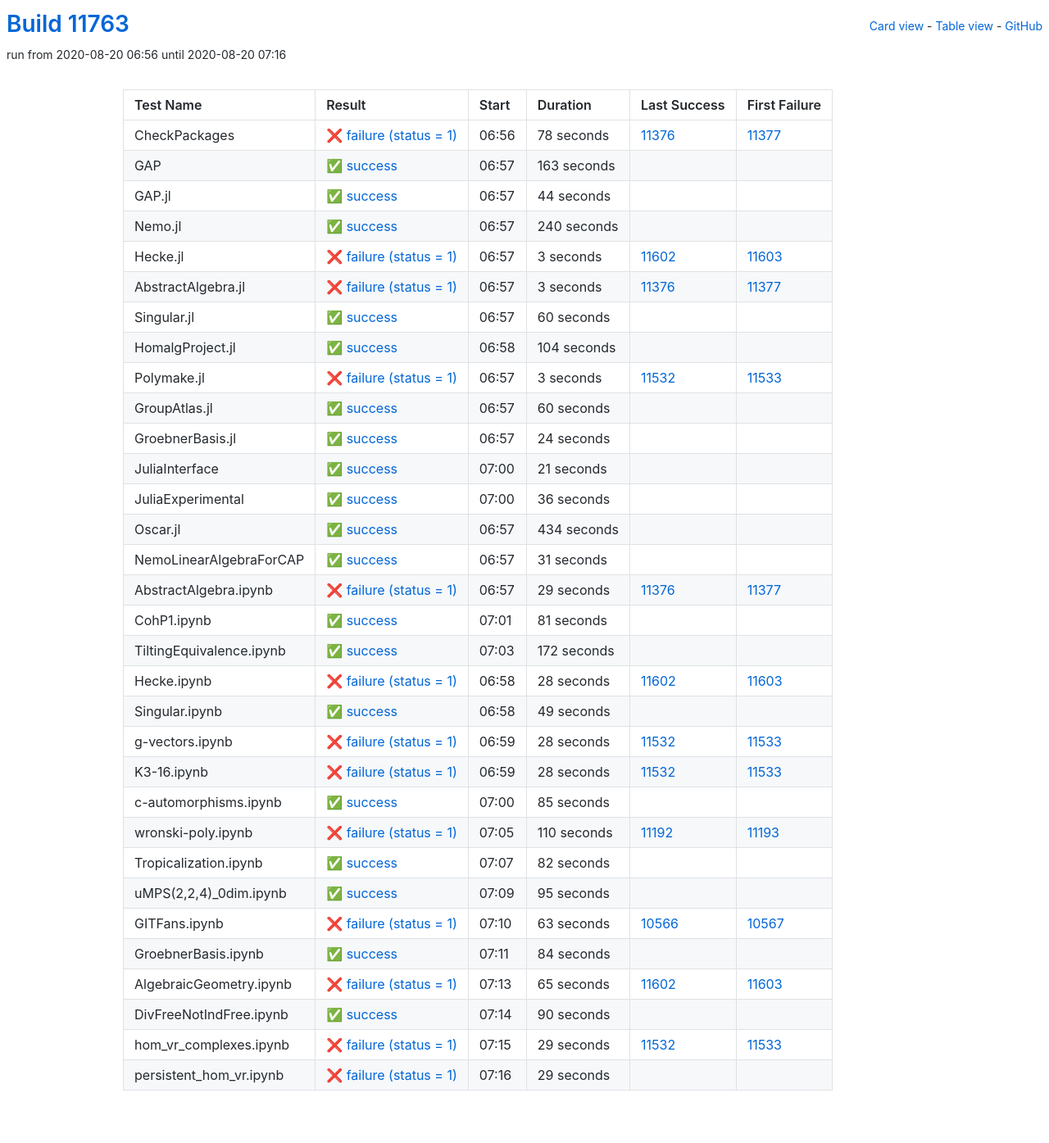
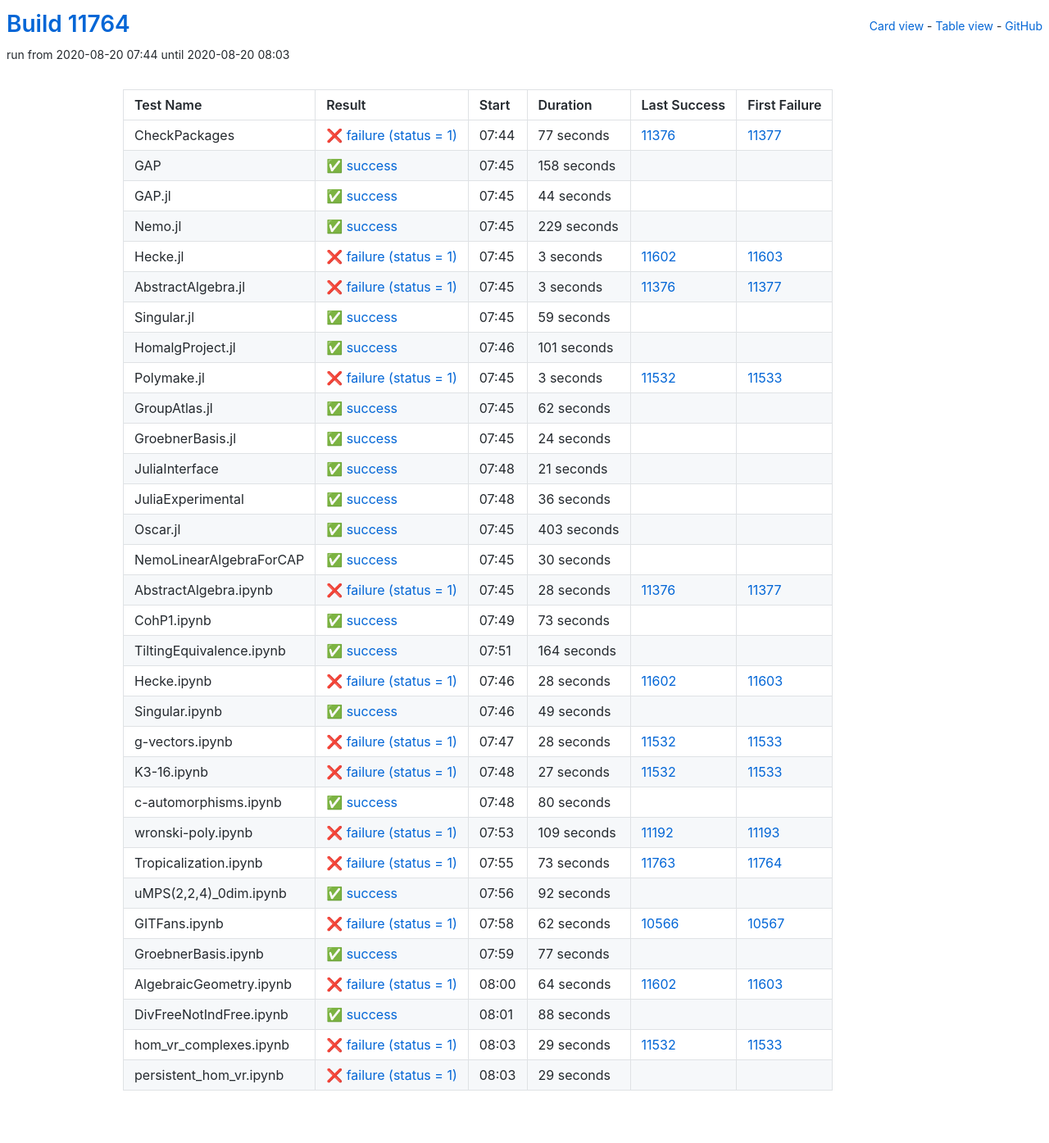
Before and after one commit to oscar-system/oscar-ci-status, a Jekyll site: the page built from table.html, in a window 1280 px wide. Shown: the whole page at 82% size. Built offline with Jekyll 4.4.1, drawn with Linux system fonts in a browser that asks for light colours.

Commit message:
Build #11764

```diff
--- a/_data/ci.yml
+++ b/_data/ci.yml
@@ -1,6 +1,6 @@
 ---
-build: 11763
-build_url: https://oscarci.mathematik.uni-kl.de/job/oscar/11763/
+build: 11764
+build_url: https://oscarci.mathematik.uni-kl.de/job/oscar/11764/
 job: oscar
 organization: oscar-system
 repo: oscar-ci-status
@@ -8,32 +8,32 @@
 tests:
 - name: CheckPackages
   id: checkpackages
-  log: https://oscarci.mathematik.uni-kl.de/job/oscar/11763/artifact/logs/build-11763/CheckPackages.log
-  start: 2020-08-20 06:56
+  log: https://oscarci.mathematik.uni-kl.de/job/oscar/11764/artifact/logs/build-11764/CheckPackages.log
+  start: 2020-08-20 07:44
   success: false
   exitcode: 1
   status: failure
-  duration: 78
+  duration: 77
   last_success: 11376
   last_success_url: https://oscarci.mathematik.uni-kl.de/job/oscar/11376/
   first_failure: 11377
   first_failure_url: https://oscarci.mathematik.uni-kl.de/job/oscar/11377/
 - name: GAP
   id: gap
-  log: https://oscarci.mathematik.uni-kl.de/job/oscar/11763/artifact/logs/build-11763/GAP.log
-  start: 2020-08-20 06:57
+  log: https://oscarci.mathematik.uni-kl.de/job/oscar/11764/artifact/logs/build-11764/GAP.log
+  start: 2020-08-20 07:45
   success: true
   exitcode: 0
   status: success
-  duration: 163
+  duration: 158
   last_success: false
   last_success_url:
   first_failure: false
   first_failure_url:
 - name: GAP.jl
   id: gap-jl
-  log: https://oscarci.mathematik.uni-kl.de/job/oscar/11763/artifact/logs/build-11763/GAP.jl.log
-  start: 2020-08-20 06:57
+  log: https://oscarci.mathematik.uni-kl.de/job/oscar/11764/artifact/logs/build-11764/GAP.jl.log
+  start: 2020-08-20 07:45
   success: true
   exitcode: 0
   status: success
@@ -44,20 +44,20 @@
   first_failure_url:
 - name: Nemo.jl
   id: nemo-jl
-  log: https://oscarci.mathematik.uni-kl.de/job/oscar/11763/artifact/logs/build-11763/Nemo.jl.log
-  start: 2020-08-20 06:57
+  log: https://oscarci.mathematik.uni-kl.de/job/oscar/11764/artifact/logs/build-11764/Nemo.jl.log
+  start: 2020-08-20 07:45
   success: true
   exitcode: 0
   status: success
-  duration: 240
+  duration: 229
   last_success: false
   last_success_url:
   first_failure: false
   first_failure_url:
 - name: Hecke.jl
   id: hecke-jl
-  log: https://oscarci.mathematik.uni-kl.de/job/oscar/11763/artifact/logs/build-11763/Hecke.jl.log
-  start: 2020-08-20 06:57
+  log: https://oscarci.mathematik.uni-kl.de/job/oscar/11764/artifact/logs/build-11764/Hecke.jl.log
+  start: 2020-08-20 07:45
   success: false
   exitcode: 1
   status: failure
@@ -68,8 +68,8 @@
   first_failure_url: https://oscarci.mathematik.uni-kl.de/job/oscar/11603/
 - name: AbstractAlgebra.jl
   id: abstractalgebra-jl
-  log: https://oscarci.mathematik.uni-kl.de/job/oscar/11763/artifact/logs/build-11763/AbstractAlgebra.jl.log
-  start: 2020-08-20 06:57
+  log: https://oscarci.mathematik.uni-kl.de/job/oscar/11764/artifact/logs/build-11764/AbstractAlgebra.jl.log
+  start: 2020-08-20 07:45
   success: false
   exitcode: 1
   status: failure
@@ -80,32 +80,32 @@
   first_failure_url: https://oscarci.mathematik.uni-kl.de/job/oscar/11377/
 - name: Singular.jl
   id: singular-jl
-  log: https://oscarci.mathematik.uni-kl.de/job/oscar/11763/artifact/logs/build-11763/Singular.jl.log
-  start: 2020-08-20 06:57
+  log: https://oscarci.mathematik.uni-kl.de/job/oscar/11764/artifact/logs/build-11764/Singular.jl.log
+  start: 2020-08-20 07:45
   success: true
   exitcode: 0
   status: success
-  duration: 60
+  duration: 59
   last_success: false
   last_success_url:
   first_failure: false
   first_failure_url:
 - name: HomalgProject.jl
   id: homalgproject-jl
-  log: https://oscarci.mathematik.uni-kl.de/job/oscar/11763/artifact/logs/build-11763/HomalgProject.jl.log
-  start: 2020-08-20 06:58
+  log: https://oscarci.mathematik.uni-kl.de/job/oscar/11764/artifact/logs/build-11764/HomalgProject.jl.log
+  start: 2020-08-20 07:46
   success: true
   exitcode: 0
   status: success
-  duration: 104
+  duration: 101
   last_success: false
   last_success_url:
   first_failure: false
   first_failure_url:
 - name: Polymake.jl
   id: polymake-jl
-  log: https://oscarci.mathematik.uni-kl.de/job/oscar/11763/artifact/logs/build-11763/Polymake.jl.log
-  start: 2020-08-20 06:57
+  log: https://oscarci.mathematik.uni-kl.de/job/oscar/11764/artifact/logs/build-11764/Polymake.jl.log
+  start: 2020-08-20 07:45
   success: false
   exitcode: 1
   status: failure
@@ -116,20 +116,20 @@
   first_failure_url: https://oscarci.mathematik.uni-kl.de/job/oscar/11533/
 - name: GroupAtlas.jl
   id: groupatlas-jl
-  log: https://oscarci.mathematik.uni-kl.de/job/oscar/11763/artifact/logs/build-11763/GroupAtlas.jl.log
-  start: 2020-08-20 06:57
+  log: https://oscarci.mathematik.uni-kl.de/job/oscar/11764/artifact/logs/build-11764/GroupAtlas.jl.log
+  start: 2020-08-20 07:45
   success: true
   exitcode: 0
   status: success
-  duration: 60
+  duration: 62
   last_success: false
   last_success_url:
   first_failure: false
   first_failure_url:
 - name: GroebnerBasis.jl
   id: groebnerbasis-jl
-  log: https://oscarci.mathematik.uni-kl.de/job/oscar/11763/artifact/logs/build-11763/GroebnerBasis.jl.log
-  start: 2020-08-20 06:57
+  log: https://oscarci.mathematik.uni-kl.de/job/oscar/11764/artifact/logs/build-11764/GroebnerBasis.jl.log
+  start: 2020-08-20 07:45
   success: true
   exitcode: 0
   status: success
@@ -140,8 +140,8 @@
   first_failure_url:
 - name: JuliaInterface
   id: juliainterface
-  log: https://oscarci.mathematik.uni-kl.de/job/oscar/11763/artifact/logs/build-11763/JuliaInterface.log
-  start: 2020-08-20 07:00
+  log: https://oscarci.mathematik.uni-kl.de/job/oscar/11764/artifact/logs/build-11764/JuliaInterface.log
+  start: 2020-08-20 07:48
   success: true
   exitcode: 0
   status: success
@@ -152,8 +152,8 @@
   first_failure_url:
 - name: JuliaExperimental
   id: juliaexperimental
-  log: https://oscarci.mathematik.uni-kl.de/job/oscar/11763/artifact/logs/build-11763/JuliaExperimental.log
-  start: 2020-08-20 07:00
+  log: https://oscarci.mathematik.uni-kl.de/job/oscar/11764/artifact/logs/build-11764/JuliaExperimental.log
+  start: 2020-08-20 07:48
   success: true
   exitcode: 0
   status: success
@@ -164,68 +164,68 @@
   first_failure_url:
 - name: Oscar.jl
   id: oscar-jl
-  log: https://oscarci.mathematik.uni-kl.de/job/oscar/11763/artifact/logs/build-11763/Oscar.jl.log
-  start: 2020-08-20 06:57
+  log: https://oscarci.mathematik.uni-kl.de/job/oscar/11764/artifact/logs/build-11764/Oscar.jl.log
+  start: 2020-08-20 07:45
   success: true
   exitcode: 0
   status: success
-  duration: 434
+  duration: 403
   last_success: false
   last_success_url:
   first_failure: false
   first_failure_url:
 - name: NemoLinearAlgebraForCAP
   id: nemolinearalgebraforcap
-  log: https://oscarci.mathematik.uni-kl.de/job/oscar/11763/artifact/logs/build-11763/NemoLinearAlgebraForCAP.log
-  start: 2020-08-20 06:57
+  log: https://oscarci.mathematik.uni-kl.de/job/oscar/11764/artifact/logs/build-11764/NemoLinearAlgebraForCAP.log
+  start: 2020-08-20 07:45
   success: true
   exitcode: 0
   status: success
-  duration: 31
+  duration: 30
   last_success: false
   last_success_url:
   first_failure: false
   first_failure_url:
 - name: AbstractAlgebra.ipynb
   id: abstractalgebra-ipynb
-  log: https://oscarci.mathematik.uni-kl.de/job/oscar/11763/artifact/logs/build-11763/AbstractAlgebra.ipynb.log
-  start: 2020-08-20 06:57
+  log: https://oscarci.mathematik.uni-kl.de/job/oscar/11764/artifact/logs/build-11764/AbstractAlgebra.ipynb.log
+  start: 2020-08-20 07:45
   success: false
   exitcode: 1
   status: failure
-  duration: 29
+  duration: 28
   last_success: 11376
   last_success_url: https://oscarci.mathematik.uni-kl.de/job/oscar/11376/
   first_failure: 11377
   first_failure_url: https://oscarci.mathematik.uni-kl.de/job/oscar/11377/
 - name: CohP1.ipynb
   id: cohp1-ipynb
-  log: https://oscarci.mathematik.uni-kl.de/job/oscar/11763/artifact/logs/build-11763/CohP1.ipynb.log
-  start: 2020-08-20 07:01
+  log: https://oscarci.mathematik.uni-kl.de/job/oscar/11764/artifact/logs/build-11764/CohP1.ipynb.log
+  start: 2020-08-20 07:49
   success: true
   exitcode: 0
   status: success
-  duration: 81
+  duration: 73
   last_success: false
   last_success_url:
   first_failure: false
   first_failure_url:
 - name: TiltingEquivalence.ipynb
   id: tiltingequivalence-ipynb
-  log: https://oscarci.mathematik.uni-kl.de/job/oscar/11763/artifact/logs/build-11763/TiltingEquivalence.ipynb.log
-  start: 2020-08-20 07:03
+  log: https://oscarci.mathematik.uni-kl.de/job/oscar/11764/artifact/logs/build-11764/TiltingEquivalence.ipynb.log
+  start: 2020-08-20 07:51
   success: true
   exitcode: 0
   status: success
-  duration: 172
+  duration: 164
   last_success: false
   last_success_url:
   first_failure: false
   first_failure_url:
 - name: Hecke.ipynb
   id: hecke-ipynb
-  log: https://oscarci.mathematik.uni-kl.de/job/oscar/11763/artifact/logs/build-11763/Hecke.ipynb.log
-  start: 2020-08-20 06:58
+  log: https://oscarci.mathematik.uni-kl.de/job/oscar/11764/artifact/logs/build-11764/Hecke.ipynb.log
+  start: 2020-08-20 07:46
   success: false
   exitcode: 1
   status: failure
@@ -236,8 +236,8 @@
   first_failure_url: https://oscarci.mathematik.uni-kl.de/job/oscar/11603/
 - name: Singular.ipynb
   id: singular-ipynb
-  log: https://oscarci.mathematik.uni-kl.de/job/oscar/11763/artifact/logs/build-11763/Singular.ipynb.log
-  start: 2020-08-20 06:58
+  log: https://oscarci.mathematik.uni-kl.de/job/oscar/11764/artifact/logs/build-11764/Singular.ipynb.log
+  start: 2020-08-20 07:46
   success: true
   exitcode: 0
   status: success
@@ -248,8 +248,8 @@
   first_failure_url:
 - name: g-vectors.ipynb
   id: g-vectors-ipynb
-  log: https://oscarci.mathematik.uni-kl.de/job/oscar/11763/artifact/logs/build-11763/g-vectors.ipynb.log
-  start: 2020-08-20 06:59
+  log: https://oscarci.mathematik.uni-kl.de/job/oscar/11764/artifact/logs/build-11764/g-vectors.ipynb.log
+  start: 2020-08-20 07:47
   success: false
   exitcode: 1
   status: failure
@@ -260,116 +260,116 @@
   first_failure_url: https://oscarci.mathematik.uni-kl.de/job/oscar/11533/
 - name: K3-16.ipynb
   id: k3-16-ipynb
-  log: https://oscarci.mathematik.uni-kl.de/job/oscar/11763/artifact/logs/build-11763/K3-16.ipynb.log
-  start: 2020-08-20 06:59
+  log: https://oscarci.mathematik.uni-kl.de/job/oscar/11764/artifact/logs/build-11764/K3-16.ipynb.log
+  start: 2020-08-20 07:48
   success: false
   exitcode: 1
   status: failure
-  duration: 28
+  duration: 27
   last_success: 11532
   last_success_url: https://oscarci.mathematik.uni-kl.de/job/oscar/11532/
   first_failure: 11533
   first_failure_url: https://oscarci.mathematik.uni-kl.de/job/oscar/11533/
 - name: c-automorphisms.ipynb
   id: c-automorphisms-ipynb
-  log: https://oscarci.mathematik.uni-kl.de/job/oscar/11763/artifact/logs/build-11763/c-automorphisms.ipynb.log
-  start: 2020-08-20 07:00
+  log: https://oscarci.mathematik.uni-kl.de/job/oscar/11764/artifact/logs/build-11764/c-automorphisms.ipynb.log
+  start: 2020-08-20 07:48
   success: true
   exitcode: 0
   status: success
-  duration: 85
+  duration: 80
   last_success: false
   last_success_url:
   first_failure: false
   first_failure_url:
 - name: wronski-poly.ipynb
   id: wronski-poly-ipynb
-  log: https://oscarci.mathematik.uni-kl.de/job/oscar/11763/artifact/logs/build-11763/wronski-poly.ipynb.log
-  start: 2020-08-20 07:05
+  log: https://oscarci.mathematik.uni-kl.de/job/oscar/11764/artifact/logs/build-11764/wronski-poly.ipynb.log
+  start: 2020-08-20 07:53
   success: false
   exitcode: 1
   status: failure
-  duration: 110
+  duration: 109
   last_success: 11192
   last_success_url: https://oscarci.mathematik.uni-kl.de/job/oscar/11192/
   first_failure: 11193
   first_failure_url: https://oscarci.mathematik.uni-kl.de/job/oscar/11193/
 - name: Tropicalization.ipynb
   id: tropicalization-ipynb
-  log: https://oscarci.mathematik.uni-kl.de/job/oscar/11763/artifact/logs/build-11763/Tropicalization.ipynb.log
-  start: 2020-08-20 07:07
+  log: https://oscarci.mathematik.uni-kl.de/job/oscar/11764/artifact/logs/build-11764/Tropicalization.ipynb.log
+  start: 2020-08-20 07:55
+  success: false
+  exitcode: 1
+  status: failure
+  duration: 73
+  last_success: 11763
+  last_success_url: https://oscarci.mathematik.uni-kl.de/job/oscar/11763/
+  first_failure: 11764
+  first_failure_url: https://oscarci.mathematik.uni-kl.de/job/oscar/11764/
+- name: uMPS(2,2,4)_0dim.ipynb
+  id: umps-2-2-4-0dim-ipynb
+  log: https://oscarci.mathematik.uni-kl.de/job/oscar/11764/artifact/logs/build-11764/uMPS-2-2-4-_0dim.ipynb.log
+  start: 2020-08-20 07:56
   success: true
   exitcode: 0
   status: success
-  duration: 82
-  last_success: false
-  last_success_url:
-  first_failure: false
-  first_failure_url:
-- name: uMPS(2,2,4)_0dim.ipynb
-  id: umps-2-2-4-0dim-ipynb
-  log: https://oscarci.mathematik.uni-kl.de/job/oscar/11763/artifact/logs/build-11763/uMPS-2-2-4-_0dim.ipynb.log
-  start: 2020-08-20 07:09
-  success: true
-  exitcode: 0
-  status: success
-  duration: 95
+  duration: 92
   last_success: false
   last_success_url:
   first_failure: false
   first_failure_url:
 - name: GITFans.ipynb
   id: gitfans-ipynb
-  log: https://oscarci.mathematik.uni-kl.de/job/oscar/11763/artifact/logs/build-11763/GITFans.ipynb.log
-  start: 2020-08-20 07:10
+  log: https://oscarci.mathematik.uni-kl.de/job/oscar/11764/artifact/logs/build-11764/GITFans.ipynb.log
+  start: 2020-08-20 07:58
   success: false
   exitcode: 1
   status: failure
-  duration: 63
+  duration: 62
   last_success: 10566
   last_success_url: https://oscarci.mathematik.uni-kl.de/job/oscar/10566/
   first_failure: 10567
   first_failure_url: https://oscarci.mathematik.uni-kl.de/job/oscar/10567/
 - name: GroebnerBasis.ipynb
   id: groebnerbasis-ipynb
-  log: https://oscarci.mathematik.uni-kl.de/job/oscar/11763/artifact/logs/build-11763/GroebnerBasis.ipynb.log
-  start: 2020-08-20 07:11
+  log: https://oscarci.mathematik.uni-kl.de/job/oscar/11764/artifact/logs/build-11764/GroebnerBasis.ipynb.log
+  start: 2020-08-20 07:59
   success: true
   exitcode: 0
   status: success
-  duration: 84
+  duration: 77
   last_success: false
   last_success_url:
   first_failure: false
   first_failure_url:
 - name: AlgebraicGeometry.ipynb
   id: algebraicgeometry-ipynb
-  log: https://oscarci.mathematik.uni-kl.de/job/oscar/11763/artifact/logs/build-11763/AlgebraicGeometry.ipynb.log
-  start: 2020-08-20 07:13
+  log: https://oscarci.mathematik.uni-kl.de/job/oscar/11764/artifact/logs/build-11764/AlgebraicGeometry.ipynb.log
+  start: 2020-08-20 08:00
   success: false
   exitcode: 1
   status: failure
-  duration: 65
+  duration: 64
   last_success: 11602
   last_success_url: https://oscarci.mathematik.uni-kl.de/job/oscar/11602/
   first_failure: 11603
   first_failure_url: https://oscarci.mathematik.uni-kl.de/job/oscar/11603/
 - name: DivFreeNotIndFree.ipynb
   id: divfreenotindfree-ipynb
-  log: https://oscarci.mathematik.uni-kl.de/job/oscar/11763/artifact/logs/build-11763/DivFreeNotIndFree.ipynb.log
-  start: 2020-08-20 07:14
+  log: https://oscarci.mathematik.uni-kl.de/job/oscar/11764/artifact/logs/build-11764/DivFreeNotIndFree.ipynb.log
+  start: 2020-08-20 08:01
   success: true
   exitcode: 0
   status: success
-  duration: 90
+  duration: 88
   last_success: false
   last_success_url:
   first_failure: false
   first_failure_url:
 - name: hom_vr_complexes.ipynb
   id: hom-vr-complexes-ipynb
-  log: https://oscarci.mathematik.uni-kl.de/job/oscar/11763/artifact/logs/build-11763/hom_vr_complexes.ipynb.log
-  start: 2020-08-20 07:15
+  log: https://oscarci.mathematik.uni-kl.de/job/oscar/11764/artifact/logs/build-11764/hom_vr_complexes.ipynb.log
+  start: 2020-08-20 08:03
   success: false
   exitcode: 1
   status: failure
@@ -380,8 +380,8 @@
   first_failure_url: https://oscarci.mathematik.uni-kl.de/job/oscar/11533/
 - name: persistent_hom_vr.ipynb
   id: persistent-hom-vr-ipynb
-  log: https://oscarci.mathematik.uni-kl.de/job/oscar/11763/artifact/logs/build-11763/persistent_hom_vr.ipynb.log
-  start: 2020-08-20 07:16
+  log: https://oscarci.mathematik.uni-kl.de/job/oscar/11764/artifact/logs/build-11764/persistent_hom_vr.ipynb.log
+  start: 2020-08-20 08:03
   success: false
   exitcode: 1
   status: failure
```
Also changed, not shown: README.md.
